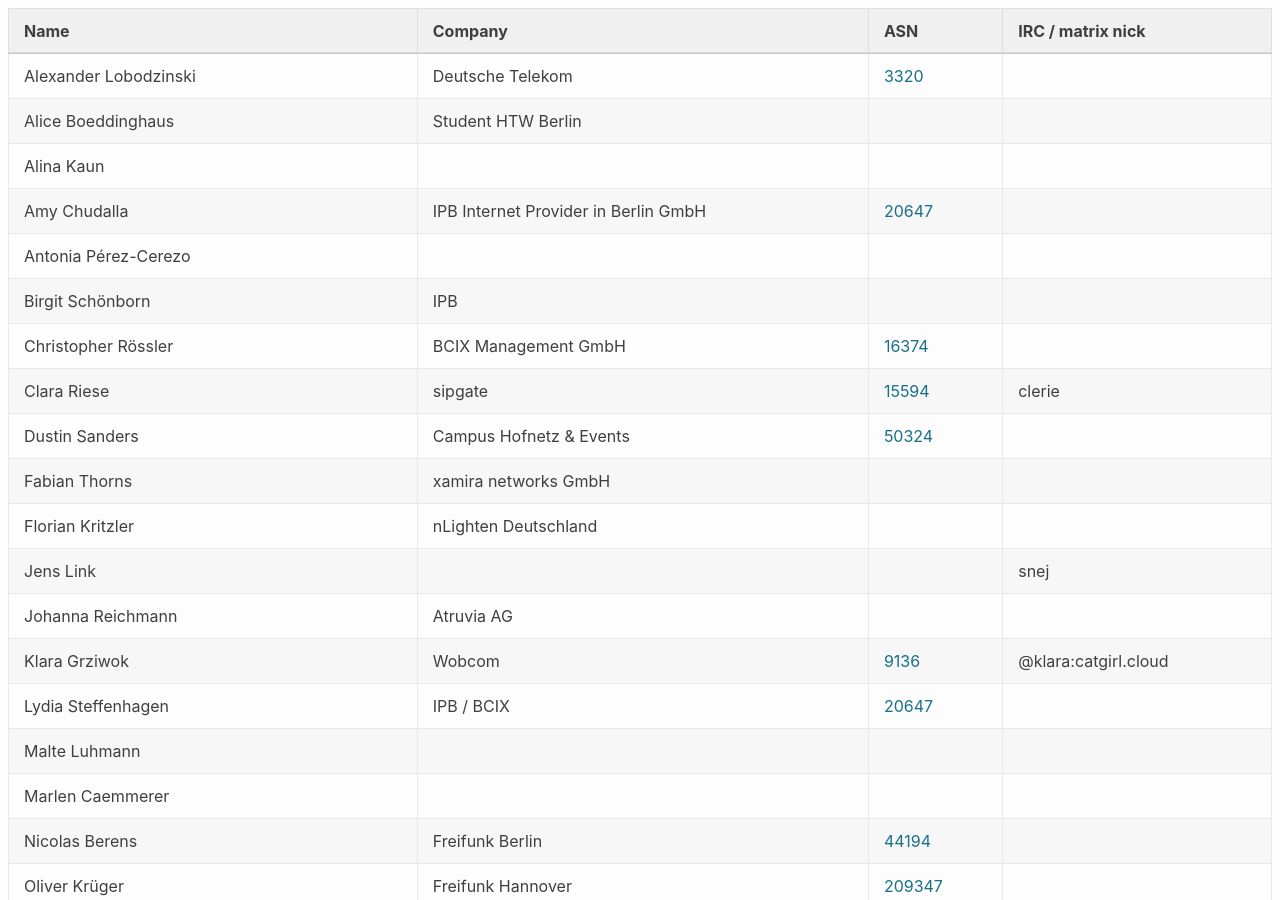
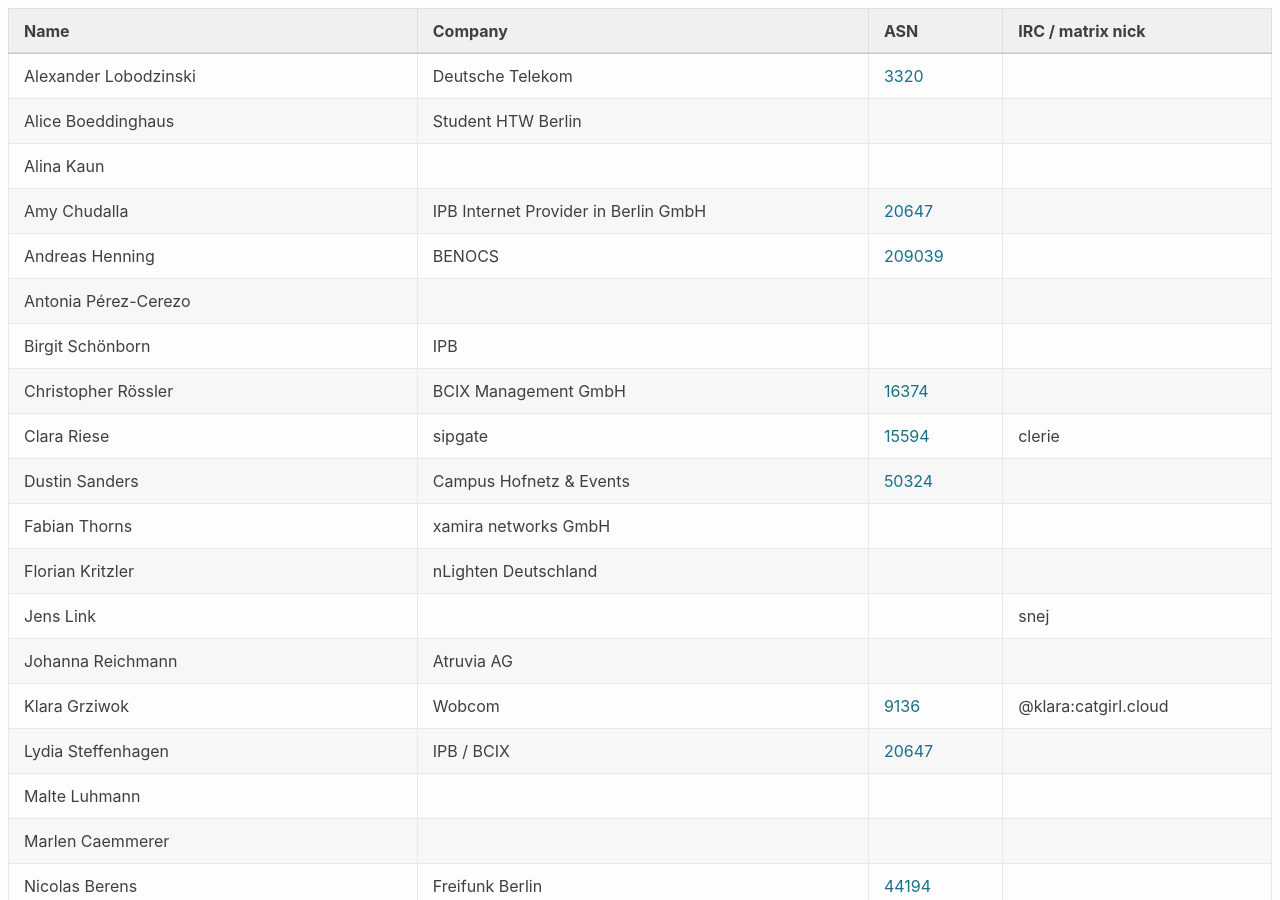
Before and after one commit to denog/pretix-attendeelist, a Jekyll site: the page built from denogmeetup25-03/index.markdown, in a window 1280 px wide and 900 px high. Built offline with Jekyll 4.4.1, drawn with Linux system fonts in a browser that asks for light colours.

Commit message:
Latest data: Wed Feb 19 11:47:50 UTC 2025

```diff
--- a/_data/attendees_denogmeetup25-03.json
+++ b/_data/attendees_denogmeetup25-03.json
@@ -22,6 +22,12 @@
     "company": "IPB Internet Provider in Berlin GmbH",
     "irc": null,
     "asn": "20647"
+  },
+  {
+    "name": "Andreas Henning",
+    "company": "BENOCS",
+    "irc": null,
+    "asn": "209039"
   },
   {
     "name": "Antonia Pérez-Cerezo",
```
